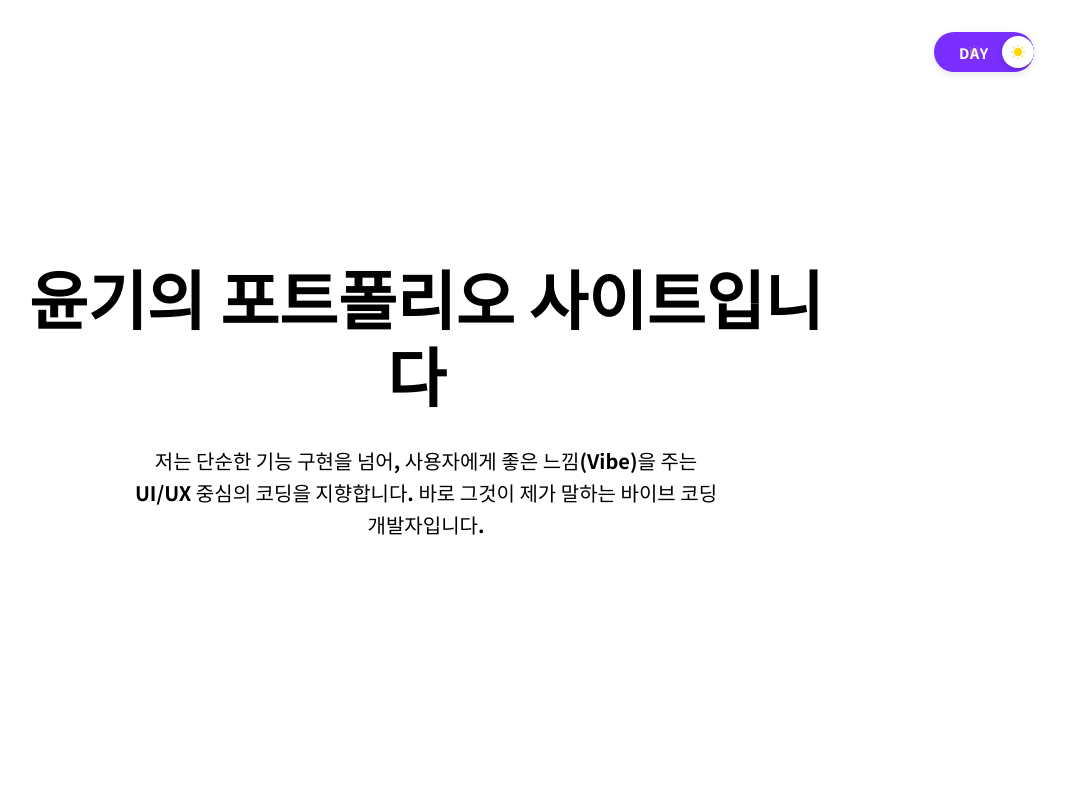
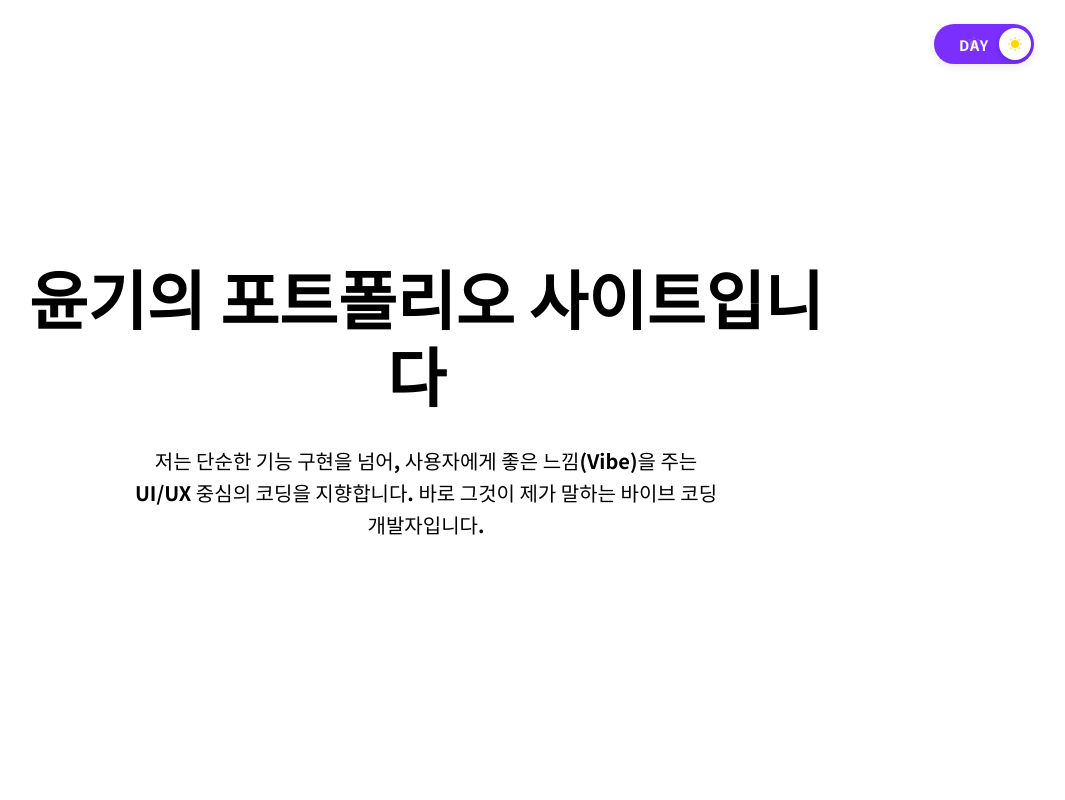
Before and after one commit to yk070201e/yk070201e-portfolio, a React (Vite) app: page / in a window 1280 px wide. Shown: the top 800 px of the page, without its empty margins (214-1279 px from the left). Built offline with nearby package versions, Linux system fonts and the light colour scheme.

Commit message:
Adjust theme toggle position and slider alignment

```diff
--- a/src/components/ThemeToggle.css
+++ b/src/components/ThemeToggle.css
@@ -1,6 +1,6 @@
 .theme-toggle-container {
   position: fixed;
-  top: var(--spacing-xl);
+  top: var(--spacing-lg);
   right: var(--spacing-xl);
   z-index: 1000;
 }
@@ -96,11 +96,11 @@
 
 /* 슬라이더 위치 */
 .toggle-slider.slide-left {
-  transform: translateX(-15px);
+  transform: translateX(-20px);
 }
 
 .toggle-slider.slide-right {
-  transform: translateX(44px);
+  transform: translateX(41px);
 }
 
 /* 슬라이더 내부 SVG 아이콘 */
```
